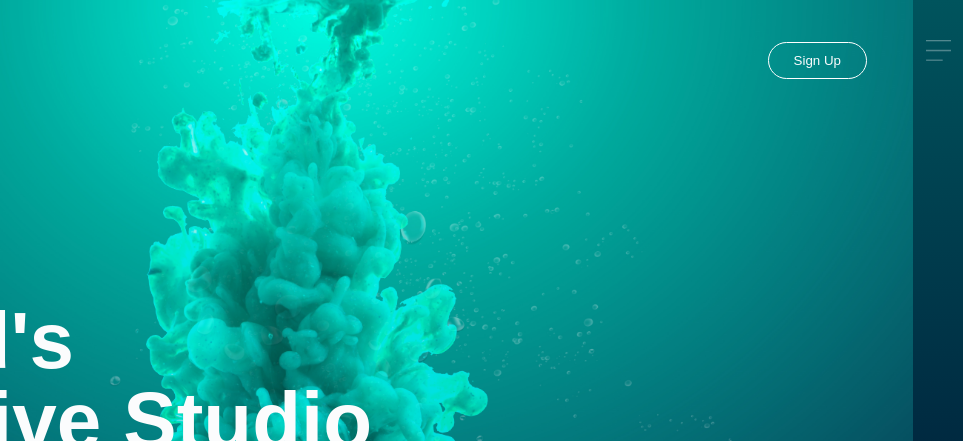
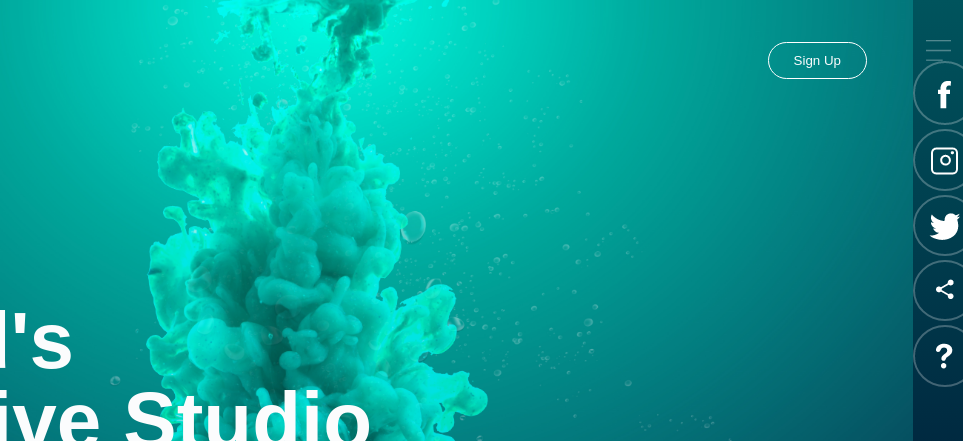
Before and after one commit to CJR85/coventic-animated-site, a plain HTML site: page index.html in a window 1280 px wide. Shown: the top 441 px of the page, 317-1280 px from the left. Drawn offline with Linux system fonts and the light colour scheme.

Commit message:
Add social & useful links.

```diff
--- a/index.html
+++ b/index.html
@@ -23,6 +23,17 @@
       </div>
       <div class="side-bar">
         <img src="images/menu.png" class="menu" />
+
+        <div class="social-links">
+          <img src="images/fb.png" />
+          <img src="images/ig.png" />
+          <img src="images/tw.png" />
+        </div>
+
+        <div class="useful-links">
+          <img src="images/share.png" />
+          <img src="images/info.png" />
+        </div>
       </div>
     </div>
   </body>
```
